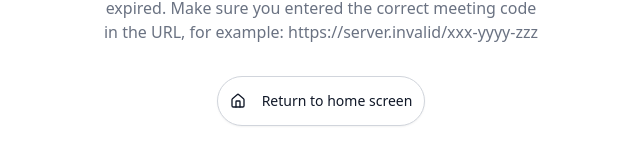
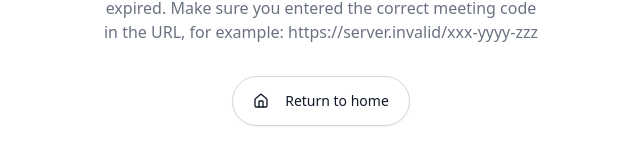
Before and after one commit to somnesh/NexMeet, a React (Vite) app in the folder client/: page /404 in a window 1280 px wide. Shown: the part 411-576 px from the top of the page, without its empty margins (319-959 px from the left). Built offline with nearby package versions, Linux system fonts and the light colour scheme; no server answers.

Commit message:
refactor: remove unused state and functions from MeetingNotFound component

```diff
--- a/client/src/pages/errors/MeetingNotFound.jsx
+++ b/client/src/pages/errors/MeetingNotFound.jsx
@@ -6,8 +6,6 @@ import { useNavigate } from "react-router-dom";
 
 export default function MeetingNotFound() {
   const [isMobile, setIsMobile] = useState(false);
-  const [meetingCode, setMeetingCode] = useState("meet-xyzw-123");
-  const [copied, setCopied] = useState(false);
 
   const navigate = useNavigate();
   const APP_URL = import.meta.env.VITE_APP_URL;
@@ -24,19 +22,6 @@ export default function MeetingNotFound() {
       window.removeEventListener("resize", checkIfMobile);
     };
   }, []);
-
-  // Copy meeting code to clipboard
-  const copyMeetingCode = () => {
-    navigator.clipboard.writeText(meetingCode);
-    setCopied(true);
-    setTimeout(() => setCopied(false), 2000);
-  };
-
-  // Create new meeting
-  const createNewMeeting = () => {
-    // In a real app, this would generate a new meeting ID and redirect
-    alert("Creating a new meeting...");
-  };
 
   return (
     <div className="min-h-screen bg-white dark:bg-gray-950 text-gray-900 dark:text-gray-100">
@@ -58,13 +43,13 @@ export default function MeetingNotFound() {
           <div className="space-y-4">
             <Button
               variant="outline"
-              className="w-fit px-4 cursor-pointer py-6 rounded-full border-gray-300 dark:border-gray-700 hover:bg-gray-100 dark:hover:bg-gray-800"
+              className="w-fit cursor-pointer py-6 rounded-full border-gray-300 dark:border-gray-700 hover:bg-gray-100 dark:hover:bg-gray-800"
               onClick={() => {
-                navigate("/");
+                navigate("/", { replace: true });
               }}
             >
-              <Home className="h-5 w-5 mr-2" />
-              Return to home screen
+              <Home className="h-5 w-5 mr-2 ml-2" />
+              <span className="mr-2">Return to home</span>
             </Button>
           </div>
         </div>
```
